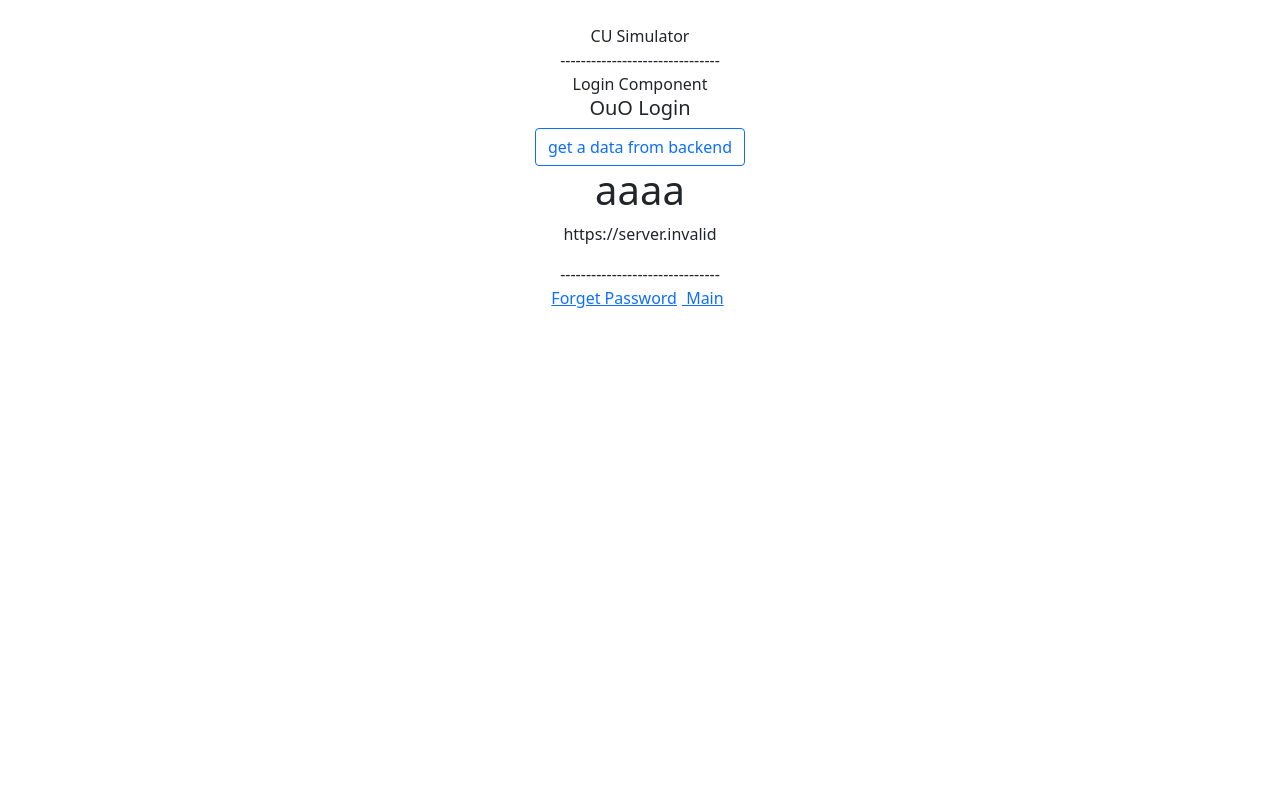
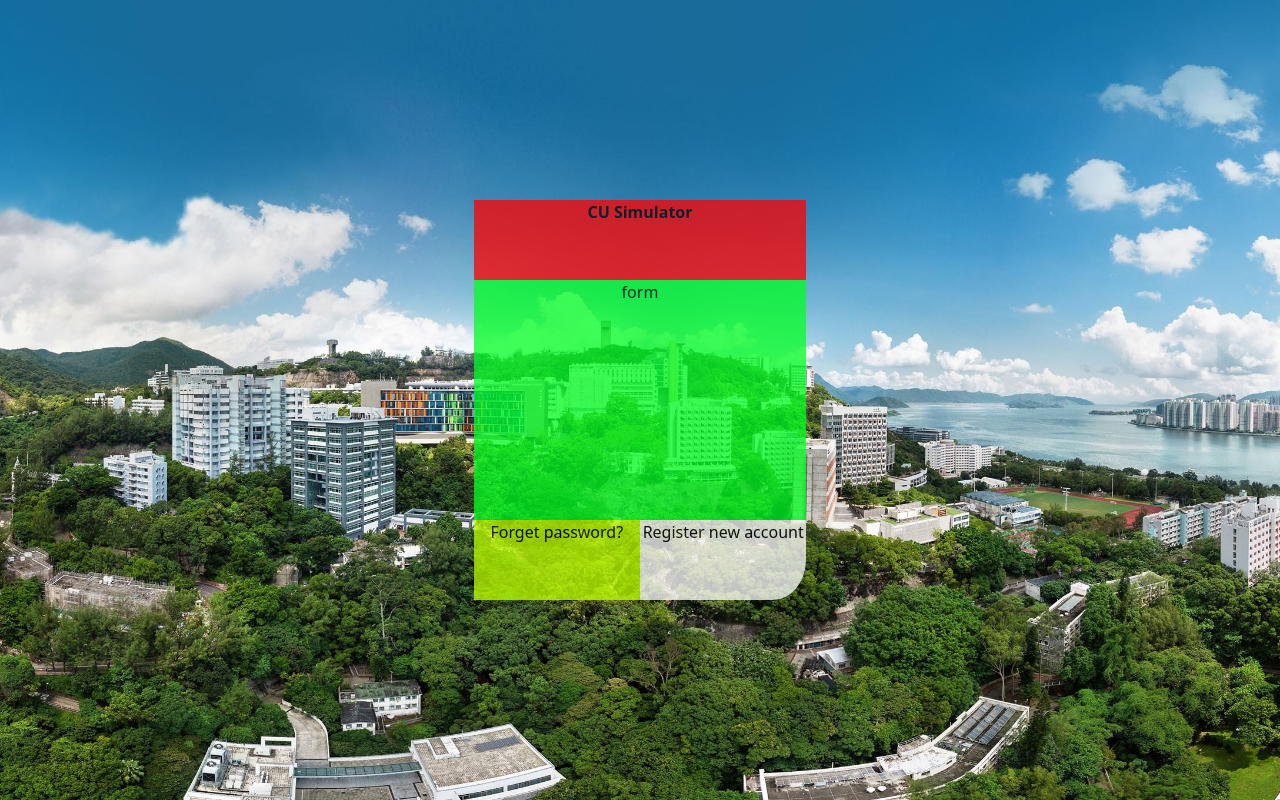
Before and after one commit to KelvinChim-ComSci/csci3100-project, a React (Create React App) app: page / in a window 1280 px wide. Built offline with nearby package versions, Linux system fonts and the light colour scheme; no server answers.

Commit message:
moved everything from app.css to main.css, implemented a skeleton for the output of log in page, removed excessive items in app.js

```diff
--- a/src/App.css
+++ b/src/App.css
@@ -1,60 +1,3 @@
 .App {
   text-align: center;
 }
-
-.App-logo {
-  height: 40vmin;
-  pointer-events: none;
-}
-
-@media (prefers-reduced-motion: no-preference) {
-  .App-logo {
-    animation: App-logo-spin infinite 20s linear;
-  }
-}
-
-.App-header {
-  background-color: #282c34;
-  min-height: 100vh;
-  display: flex;
-  flex-direction: column;
-  align-items: center;
-  justify-content: center;
-  font-size: calc(10px + 2vmin);
-  color: white;
-}
-
-.App-link {
-  color: #61dafb;
-}
-
-@keyframes App-logo-spin {
-  from {
-    transform: rotate(0deg);
-  }
-  to {
-    transform: rotate(360deg);
-  }
-}
-
-#main{
-  height: 100vh;
-  background: green;
-  background-image: url('/src/backend/background/main.jpeg');
-}
-
-.mainButton{
-  padding: 100px;
-  font-size: xx-large;
-}
-
-.statchild {
-  display: inline-block;
-  width: 105px;
-  height: 105px;
-  background-color: rgb(76, 168, 196);
-  position: absolute;
-  top: 50px;
-  left: 16px;
-  font-size: 10px;
-}
--- a/src/App.js
+++ b/src/App.js
@@ -1,4 +1,3 @@
-import logo from './logo.svg';
 import React from "react";
 import './App.css';
 import Login from "./frontend/Login.js";
@@ -17,10 +16,10 @@ class App extends React.Component {
   render() {
     return (
       <div className="App" >
-        {/* <img src={logo} className="App-logo" alt="logo" /> */}
-        <br></br>
+        {/* <img src={logo} className="App-logo" alt="logo" />
         CU Simulator
-        <br></br>
+        <br></br>  */}
+
         <Router>
           <Routes>
             <Route exact path="/" element={<Login />} />
@@ -28,8 +27,11 @@ class App extends React.Component {
             <Route path="/forgetPassword" element={<ForgetPassword />} />
             <Route path="/main" element={<Main />} />
           </Routes>
-          <Link to={"/forgetPassword"}>Forget Password</Link>
-          <Link style= {{padding: 5}} to={"/main"}> Main </Link>
+
+          {/*
+          <Link style= {{padding: 5}} to={"/login"}>Log in</Link>
+          <Link style= {{padding: 5}} to={"/forgetPassword"}>Forget Password</Link>
+          <Link style= {{padding: 5}} to={"/main"}> Main </Link> */}
         </Router>
       </div >
     );
--- /dev/null
+++ b/src/frontend/Login.css
@@ -0,0 +1,70 @@
+#background {
+    height: 100vh;
+    width: 100vw;
+    color: rgb(0, 0, 0);
+    background-image: url('/src/backend/background/main.jpeg');
+    background-size: auto 100%;
+}
+
+.container {
+    position: absolute;
+    left: 37%;
+    right: 37%;
+    top: 25%;
+    bottom: 25%;
+    height: 50%;
+    width: 26%;
+    background-color: rgb(255, 255, 255);
+    margin: 0;
+    border-radius: 10%;
+    opacity: 75%;
+    padding: 0;
+}
+
+#box1 {
+    background-color: rgb(255, 0, 0);
+    position: absolute;
+    height: 20%;
+    width: 100%;
+    font-size: 12px;
+    display: table-cell;
+    vertical-align: middle;
+    margin: 0;
+    font-weight: bold;
+    font-size: 2vh;
+    resize: none;
+
+}
+
+#box2 {
+    background-color: rgb(0, 255, 34);
+    position: absolute;
+    top: 20%;
+    height: 60%;
+    width: 100%;
+    display: table-cell;
+    vertical-align: middle;
+    margin: 0;
+}
+
+#box3 {
+    background-color: rgb(187, 255, 0);
+    position: absolute;
+    top: 80%;
+    height: 20%;
+    width: 50%;
+    display: table-cell;
+    vertical-align: middle;
+    margin: 0;
+}
+
+#box4 {
+    position: absolute;
+    left: 50%;
+    top: 80%;
+    height: 20%;
+    width: 50%;
+    display: table-cell;
+    vertical-align: middle;
+    margin: 0;
+}
--- a/src/frontend/Login.js
+++ b/src/frontend/Login.js
@@ -1,5 +1,6 @@
 import React from 'react';
 import 'bootstrap/dist/css/bootstrap.css';
+import './Login.css';
 
 class Login extends React.Component {
     constructor(props) {
@@ -33,19 +34,38 @@ class Login extends React.Component {
 
     render() {
         return (
-            <div>
-                -------------------------------<br></br>
-                Login Component
-                <h5>OuO Login</h5>
-                <button className="btn btn-outline-primary" onClick={this.send_request}>get a data from backend</button>
+            <div id="background">
+
+                <div className="container">
+                    <div id="box1">
+                      CU Simulator
+                    </div>
+                    <div id="box2">
+                      form
+                    </div>
+                    <div id="box3">
+                      Forget password?
+                    </div>
+                    <div id="box4">
+                      Register new account
+                    </div>
+
+                </div>
+
+
+
+
+
+
+
+                {/*<button className="btn btn-outline-primary" onClick={this.send_request}>get a data from backend</button>
                 <br></br>
                 <div id="test">
                     <div>
                         <h1>aaaa</h1>
                         <p>{process.env.REACT_APP_BASE_URL}</p>
                     </div>
-                </div>
-                -------------------------------
+                </div> */}
             </div>
         )
     }
--- /dev/null
+++ b/src/frontend/Main.css
@@ -0,0 +1,22 @@
+#main{
+    height: 100vh;
+    background: green;
+    background-image: url('/src/backend/background/main.jpeg');
+    background-size: auto 100%;
+}
+
+.mainButton{
+    padding: 100px;
+    font-size: xx-large;
+}
+
+.statchild {
+    display: inline-block;
+    width: 105px;
+    height: 105px;
+    background-color: rgb(76, 168, 196);
+    position: absolute;
+    top: 50px;
+    left: 16px;
+    font-size: 10px;
+}
--- a/src/frontend/Main.js
+++ b/src/frontend/Main.js
@@ -1,5 +1,6 @@
 import React from 'react';
 import 'bootstrap/dist/css/bootstrap.css';
+import './Main.css';
 
 class Main extends React.Component {
     constructor(props) {
```
